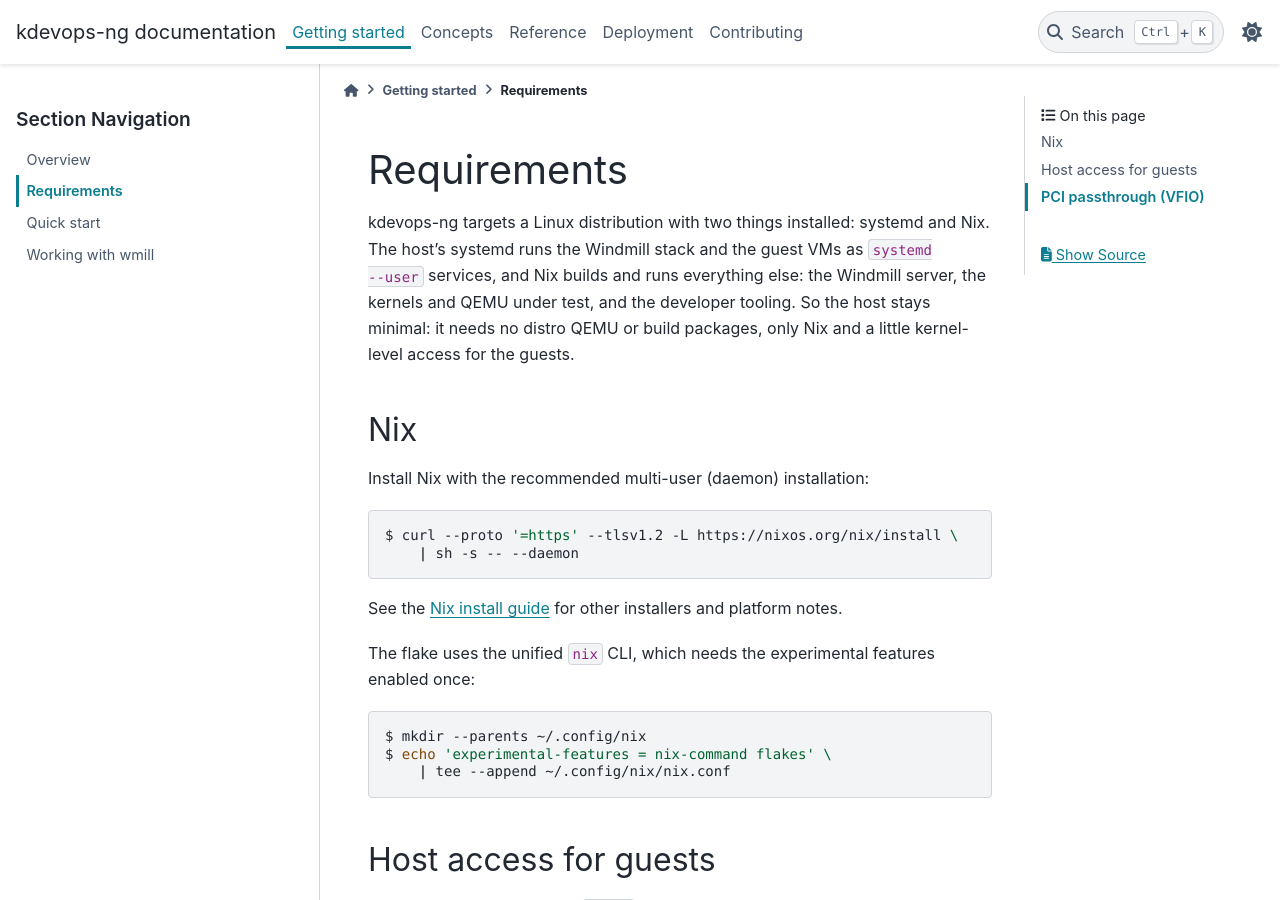
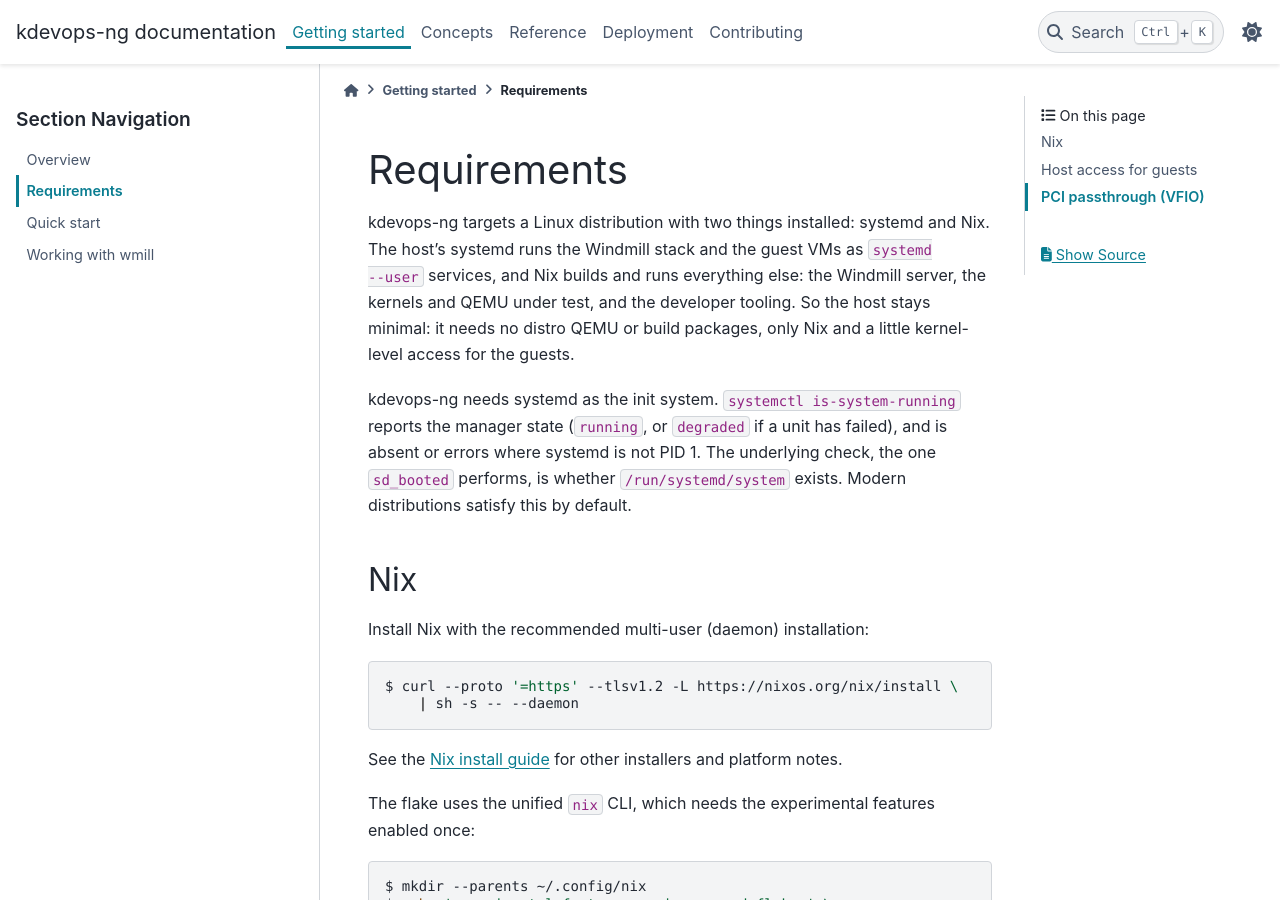
Before and after one commit to dagomez137/kdevops-ng, a Sphinx documentation site: the page built from docs/getting-started/requirements.rst, in a window 1280 px wide and 900 px high. Built offline with Sphinx 7.4.7 and the PyData theme 0.15.4, drawn with Linux system fonts in a browser that asks for light colours; some of the changed text lies outside the part shown.

Commit message:
docs: note the systemd requirement and full development-shell wording
Give the requirements a verbose systemd check: systemctl is-system-running
reports the manager state and is absent or errors where systemd is not
PID 1, with the underlying sd_booted check (whether /run/systemd/system
exists) noted as the formal definition; modern distributions satisfy it by
default. Also spell out "development shell" rather than "dev shell", which
reads oddly next to the devShell flake output.

Generated-by: Claude AI
Signed-off-by: Daniel Gomez <da.gomez@kernel.org>

```diff
--- a/docs/getting-started/quickstart.rst
+++ b/docs/getting-started/quickstart.rst
@@ -25,8 +25,8 @@ on caddy's internal certificate; trust it with ``nix run .#windmill-trust``. See
 Run wmill
 =========
 
-``wmill`` is provisioned from Nix, so run it from the dev shell rather than a
-host install:
+``wmill`` is provisioned from Nix, so run it from the development shell rather
+than a host install:
 
 .. code-block:: console
 
--- a/docs/getting-started/requirements.rst
+++ b/docs/getting-started/requirements.rst
@@ -10,6 +10,12 @@ Nix. The host's systemd runs the Windmill stack and the guest VMs as
 Windmill server, the kernels and QEMU under test, and the developer tooling. So
 the host stays minimal: it needs no distro QEMU or build packages, only Nix and
 a little kernel-level access for the guests.
+
+kdevops-ng needs systemd as the init system. ``systemctl is-system-running``
+reports the manager state (``running``, or ``degraded`` if a unit has failed),
+and is absent or errors where systemd is not PID 1. The underlying check, the
+one ``sd_booted`` performs, is whether ``/run/systemd/system`` exists. Modern
+distributions satisfy this by default.
 
 Nix
 ===
```
Also changed, not shown: other parts of docs/getting-started/requirements.rst (+2 -1 lines).
